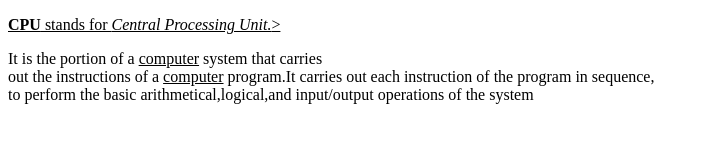
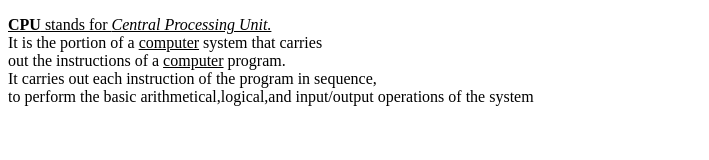
Before and after one commit to iamneo-production/aeccafcfadaeccdfffebaeceaec, a plain HTML site: page public/index.html in a window 1280 px wide. Shown: the whole page, without its empty margins (0-709 px from the left). Drawn offline with Linux system fonts and the light colour scheme.

Commit message:
Backup Commit

```diff
--- a/public/index.html
+++ b/public/index.html
@@ -1,10 +1,12 @@
 <!DOCTYPE html>
 
 <head>
-    <p><u><b>CPU</b> stands for <i>Central Processing Unit.</i>></u></p>
-    <p>It is the portion of a <u>computer</u> system that carries<br>out the instructions of a <u>computer</u> program.It carries out each instruction of the program in sequence,<br>to perform the basic arithmetical,logical,and input/output operations of the system</p>
-
+<title><h1>CPU</h1></title>
 </head>
 <body>
+    <p><u><b>CPU</b> stands for <i>Central Processing Unit.</i></u><br>It is the portion of a <u>computer</u> system that carries<br>out the instructions of a <u>computer</u> program.<br>It carries out each instruction of the program in sequence,<br>to perform the basic arithmetical,logical,and input/output operations of the system</p>
+
+
+
 </body>
 </html>
```
